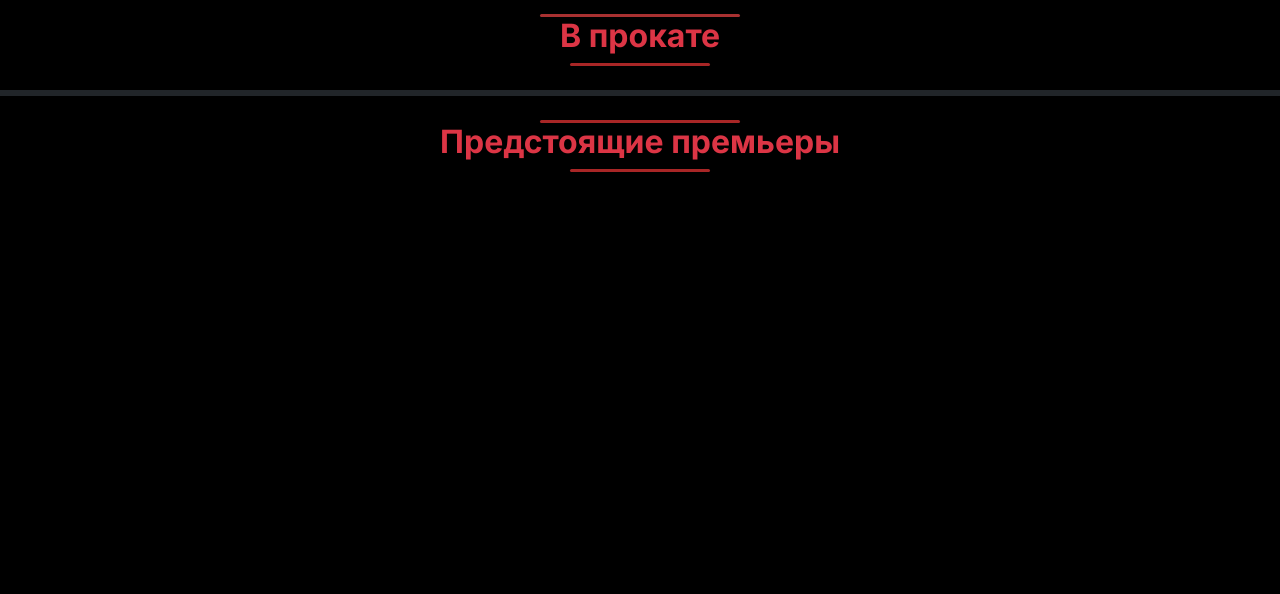
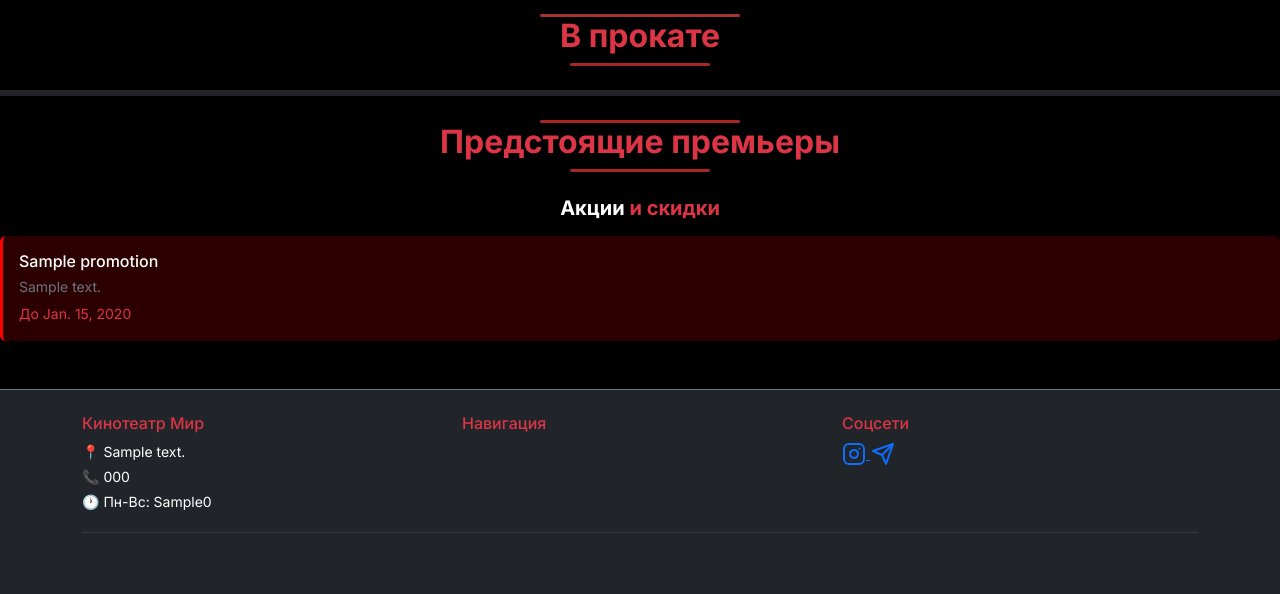
Before and after one commit to yatoo8/CinemaWorld, a Django app: page / in a window 1280 px wide. Shown: the part 792-1386 px from the top of the page. Before the commit the page ends 964 px from the top, so only its background shows below. Run offline with Django 5.2, Linux system fonts and the light colour scheme; tables that the repository leaves empty hold one stand-in row (values such as "Sample post"); grey boxes marked "Sample" are stand-in pictures; data that the repository does not hold is empty; some libraries are stand-ins or nearby versions.

Commit message:
add contacts information to footer and home page; display promotions on home page

```diff
--- a/apps/movies/views.py
+++ b/apps/movies/views.py
@@ -1,6 +1,6 @@
 from django.shortcuts import render
 from django.views.generic import TemplateView, ListView, DetailView
-from apps.movies.models import Movie
+from apps.movies.models import Movie, Contacts
 from apps.session.models import Session
 from apps.promotions.models import Promotion
 
@@ -15,7 +15,7 @@ class HomeView(TemplateView):
         context['movies_soon'] = Movie.objects.filter(status='soon').prefetch_related('session_set')
         context['movies_archive'] = Movie.objects.filter(status='archive').prefetch_related('session_set')
 
-
+        context['contacts'] = Contacts.objects.first()
         context['promotions'] = Promotion.objects.all()
         context['sessions'] = Session.objects.select_related(
             'movie', 'hall'
--- a/templates/home.html
+++ b/templates/home.html
@@ -81,7 +81,6 @@
 <div class="upcoming-premieres">
     {% for movie in movies_soon %}
     <div class="d-flex gap-3 p-2 mb-3 bg-dark text-white rounded">
-
         <!-- Фото слева -->
         <img src="{{ movie.poster.url}}" alt="{{ session.movie.title }}"
             style="width: 200px; height: 250px; object-fit: cover; border-radius: 6px;">
@@ -100,4 +99,16 @@
 </div>
 <!-- PREMIERES  END -->
 
+<div class="mt-4">
+    <h5 class="text-white fw-bold mb-3 text-center">Акции <span class="text-danger">и скидки</span></h5>
+    {% for promotion in promotions %}
+    <div class="p-3 mb-2 rounded" style="background: #2c0000; border-left: 3px solid red;">
+        <h6 class="text-white mb-1">{{ promotion.title }}</h6>
+        <p class="text-secondary small mb-1">{{ promotion.description }}</p>
+        <span class="text-danger small">До {{ promotion.valid_until }}</span>
+    </div>
+    {% endfor %}
+</div>
+{% include "includes/footer.html" %}
+
 {% endblock content %}
--- a/templates/includes/footer.html
+++ b/templates/includes/footer.html
@@ -3,20 +3,35 @@
         <div class="row">
             <div class="col-md-4">
                 <h6 class="text-danger">Кинотеатр Мир</h6>
-                <p class="text-muted small mb-1">📍 г. Бишкек, ул. Манас 1</p>
-                <p class="text-muted small mb-1">📞 +996 700 000 000</p>
-                <p class="text-muted small mb-1">🕐 Пн-Вс: 10:00 - 00:00</p>
+                <p class="text-white small mb-1">📍 {{contacts.address}}</p>
+                <p class="text-white small mb-1">📞 {{contacts.phone}}</p>
+                <p class="text-white small mb-1">🕐 Пн-Вс: {{contacts.working_hours}}0</p>
             </div>
             <div class="col-md-4">
                 <h6 class="text-danger">Навигация</h6>
-                <p class="text-muted small mb-1"><a href="/" class="text-muted text-decoration-none">Главная</a></p>
-                <p class="text-muted small mb-1"><a href="/movies/" class="text-muted text-decoration-none">Афиша</a></p>
-                <p class="text-muted small mb-1"><a href="/schedule/" class="text-muted text-decoration-none">Расписание</a></p>
+                <p class="text-white small mb-1"><a href="/" class="text-muted text-decoration-none">Главная</a></p>
+                <p class="text-white small mb-1"><a href="/movies/" class="text-muted text-decoration-none">Афиша</a>
+                </p>
+                <p class="text-white small mb-1"><a href="/schedule/"
+                        class="text-muted text-decoration-none">Расписание</a></p>
             </div>
-            <div class="col-md-4">
-                <h6 class="text-danger">Соцсети</h6>
-                <p class="text-muted small mb-1">Instagram</p>
-                <p class="text-muted small mb-1">Telegram</p>
+            <div class="col-md-4 ">
+                <h6 class="text-danger ">Соцсети</h6>
+                <a href="{{contacts.instagram}}">
+                    <svg xmlns="http://www.w3.org/2000/svg" width="24" height="24" viewBox="0 0 24 24" fill="none"
+                        stroke="currentColor" stroke-width="2" stroke-linecap="round" stroke-linejoin="round">
+                        <rect x="2" y="2" width="20" height="20" rx="5" ry="5"></rect>
+                        <path d="M16 11.37A4 4 0 1 1 12.63 8 4 4 0 0 1 16 11.37z"></path>
+                        <line x1="17.5" y1="6.5" x2="17.51" y2="6.5"></line>
+                    </svg>
+                </a>
+                <a href="{{contacts.telegram}}">
+                    <svg xmlns="http://www.w3.org/2000/svg" width="24" height="24" viewBox="0 0 24 24" fill="none"
+                        stroke="currentColor" stroke-width="2" stroke-linecap="round" stroke-linejoin="round">
+                        <line x1="22" y1="2" x2="11" y2="13"></line>
+                        <polygon points="22 2 15 22 11 13 2 9 22 2"></polygon>
+                    </svg>
+                </a>
             </div>
         </div>
         <hr class="border-secondary">
```
